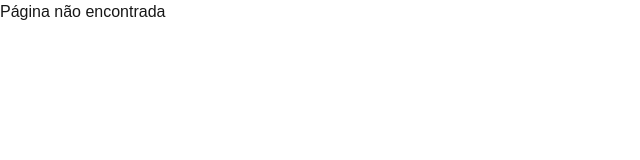
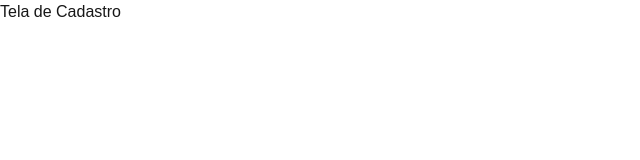
Before and after one commit to llei7e/Integrador-Food-Truck, a Next.js app in the folder web/: page /register in a window 1280 px wide. Before the commit this address had no page. Shown: the top 160 px of the page, without its empty margins (0-640 px from the left). Built offline with nearby package versions, Linux system fonts and the light colour scheme.

Commit message:
init:initial register page route

```diff
--- /dev/null
+++ b/web/src/app/register/page.tsx
@@ -0,0 +1,3 @@
+export default function Register() {
+  return <h1>Tela de Cadastro</h1>
+}
```
